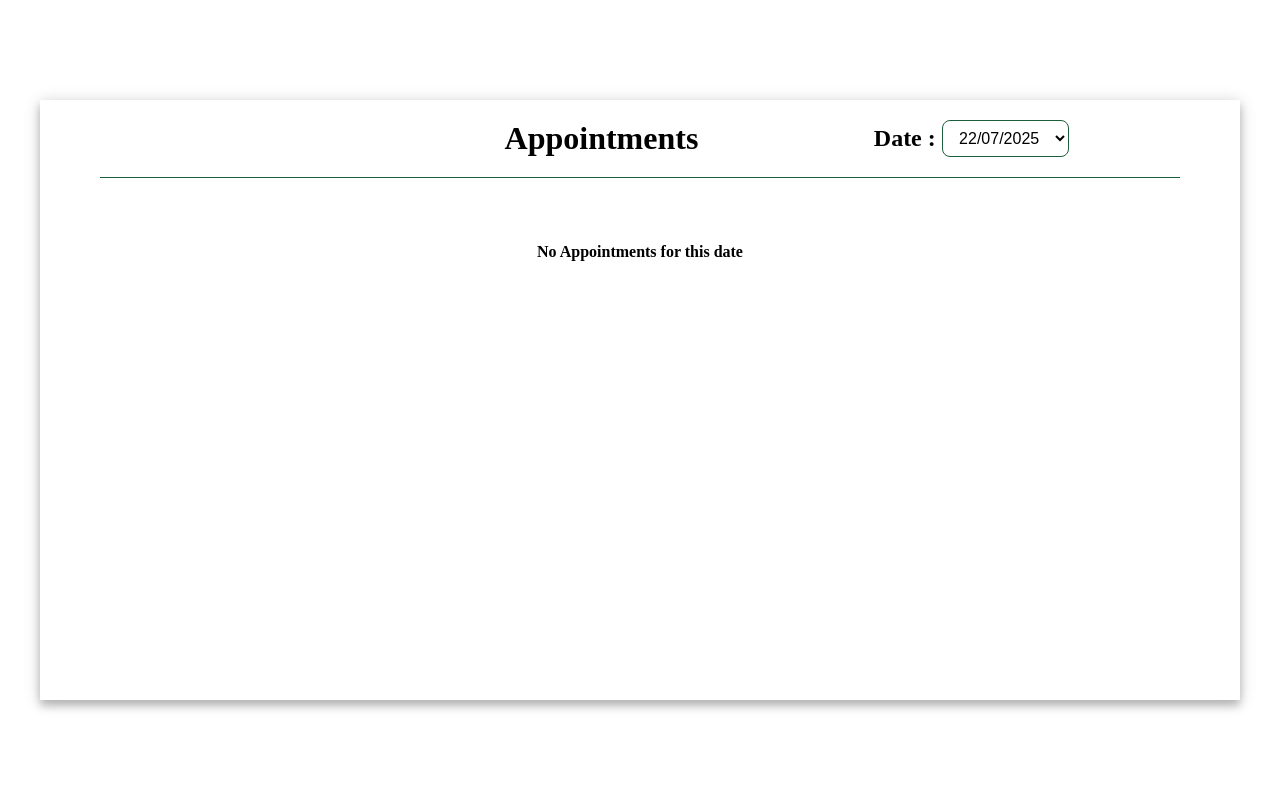
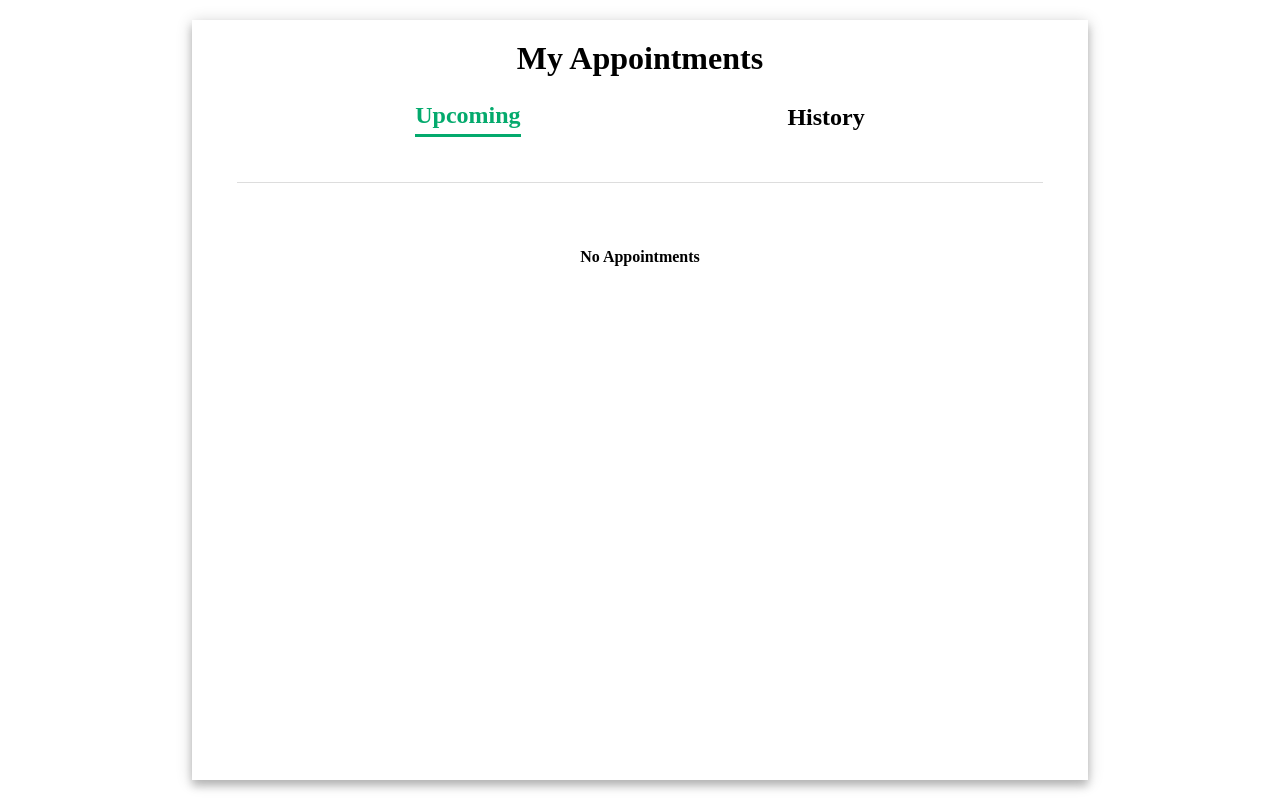
Before and after one commit to adisonket/Doctor-Appointment-Web-Application, a React (Vite) app: page / in a window 1280 px wide. Built offline with nearby package versions, Linux system fonts and the light colour scheme.

Commit message:
Changes on Patient Appointments

```diff
--- a/src/App.jsx
+++ b/src/App.jsx
@@ -6,8 +6,8 @@ function App() {
 
   return (
     <div className='Body'>
-      {/* <View_Appointmen></View_Appointmen> */}
-      <ViewAppointment></ViewAppointment>
+      <View_Appointmen></View_Appointmen>
+      {/* <ViewAppointment></ViewAppointment> */}
     </div>
   )
 }
--- a/src/components/View_Appointmen.jsx
+++ b/src/components/View_Appointmen.jsx
@@ -1,3 +1,4 @@
+import { useState } from "react";
 import style from "./View_Appointmen.module.css";
 
 const appointments = [
@@ -5,7 +6,7 @@ const appointments = [
         appointmentId: 1,
         drName: "Dr. Ram Pal",
         drRole: "Consultant - Interventional Cardiologist",
-        appointmentDate: "22/08/2025",
+        appointmentDate: "08/09/2025",
         appointmenTime: "11:00",
         paymentStatus: "Done",
         meetLink: "https://meet.google.com/vtr-tprp-dcc",
@@ -14,7 +15,7 @@ const appointments = [
         appointmentId: 2,
         drName: "Dr. Rimita Ghosh",
         drRole: "Consultant - Orthopaedic (Hand & Wrist) Surgeon",
-        appointmentDate: "22/08/2025",
+        appointmentDate: "08/09/2025",
         appointmenTime: "13:00",
         paymentStatus: "Done",
         meetLink: "",
@@ -23,7 +24,7 @@ const appointments = [
         appointmentId: 3,
         drName: "Dr. Shyam Das",
         drRole: "Consultant - Orthopaedic (Hand & Wrist) Surgeon",
-        appointmentDate: "22/07/2025",
+        appointmentDate: "09/09/2025",
         appointmenTime: "13:00",
         paymentStatus: "Done",
         meetLink: "",
@@ -32,7 +33,7 @@ const appointments = [
         appointmentId: 4,
         drName: "Dr. Priya Banerjee",
         drRole: "Consultant - Orthopaedic (Hand & Wrist) Surgeon",
-        appointmentDate: "24/09/2025",
+        appointmentDate: "06/09/2025",
         appointmenTime: "13:00",
         paymentStatus: "Done",
         meetLink: "",
@@ -41,7 +42,7 @@ const appointments = [
         appointmentId: 5,
         drName: "Dr. Ram Ganguly",
         drRole: "Consultant - Orthopaedic (Hand & Wrist) Surgeon",
-        appointmentDate: "22/07/2025",
+        appointmentDate: "05/09/2025",
         appointmenTime: "13:00",
         paymentStatus: "Done",
         meetLink: "",
@@ -49,34 +50,58 @@ const appointments = [
 ];
 
 const View_Appointmen = () => {
+    const [activeTab, setActiveTab] = useState("upcoming");
 
-     const DateTime = (dateStr, timeStr) => {
+    const DateTime = (dateStr, timeStr) => {
         const [day, month, year] = dateStr.split("/").map(Number);
         const [hours, minutes] = timeStr.split(":").map(Number);
         return new Date(year, month - 1, day, hours, minutes);
     };
 
-    const Appointments = appointments.filter(appt => {
+    const now = new Date();
+    const fourDaysLater = new Date();
+    fourDaysLater.setDate(now.getDate() + 4);
+
+    const fourDaysBefore = new Date();
+    fourDaysBefore.setDate(now.getDate() - 4);
+
+    const upcomingAppointments = appointments.filter(appt => {
         const appointmentDateTime = DateTime(appt.appointmentDate, appt.appointmenTime);
-        return appointmentDateTime >= new Date();
+        return appointmentDateTime >= now && appointmentDateTime <= fourDaysLater;
     });
 
+    const historyAppointments = appointments.filter(appt => {
+        const appointmentDateTime = DateTime(appt.appointmentDate, appt.appointmenTime);
+        return appointmentDateTime < now && appointmentDateTime >= fourDaysBefore;
+    });
+
+    const currentAppointments =
+        activeTab === "upcoming" ? upcomingAppointments : historyAppointments;
 
     return (
-
         <div className={style.body}>
             <div className={style.container}>
                 <div className={style.header}>
                     <h1>My Appointments</h1>
                     <div className={style.subheader}>
-                        <h2>Upcomming</h2>
-                        <h2>History</h2>
+                        <h2
+                            className={`${style.tab} ${activeTab === "upcoming" ? style.activeTab : ""}`}
+                            onClick={() => setActiveTab("upcoming")}
+                        >
+                            Upcoming
+                        </h2>
+                        <h2
+                            className={`${style.tab} ${activeTab === "history" ? style.activeTab : ""}`}
+                            onClick={() => setActiveTab("history")}
+                        >
+                            History
+                        </h2>
                     </div>
                 </div>
 
                 <div className={style.appointmentInfo}>
-                    {Appointments.length > 0 ? (
-                        Appointments.map((appt) => (
+                    {currentAppointments.length > 0 ? (
+                        currentAppointments.map((appt) => (
                             <div className={style.appointments} key={appt.appointmentId}>
                                 <table>
                                     <tbody>
@@ -115,9 +140,6 @@ const View_Appointmen = () => {
                     )}
                 </div>
             </div>
-            {/* <div className={style.copyright}>
-                 © {new Date().getFullYear()} Created & crafted by <a  href="https://www.linkedin.com/in/sanket-adhikary-020888253" target="_blank" rel="noopener noreferrer">Sanket Adhikary</a>. All rights reserved.
-            </div> */}
         </div>
     );
 };
--- a/src/components/View_Appointmen.module.css
+++ b/src/components/View_Appointmen.module.css
@@ -66,6 +66,17 @@
     padding: 10px;
 }
 
+.tab {
+    cursor: pointer;
+    padding-bottom: 5px;
+    position: relative;
+}
+
+.activeTab {
+    color: #04AA6D;
+    border-bottom: 3px solid #04AA6D;
+}
+
 table{
     border-spacing: 50px 20px;
 }
```
